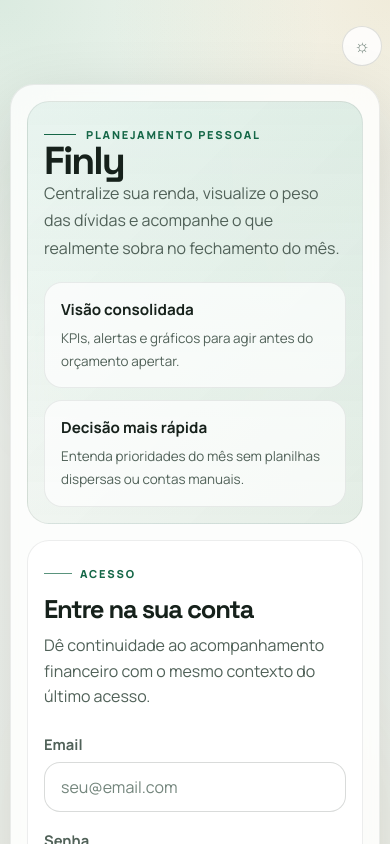
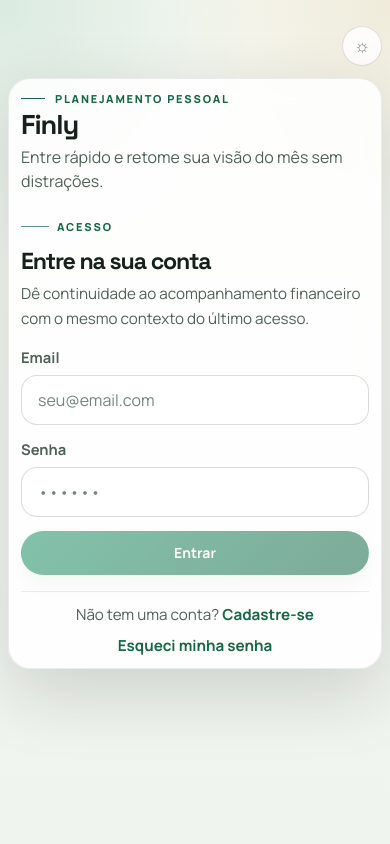
Before and after one commit to Alessandro-NSousa/Finly, an Angular app in the folder frontend/: page /login in a window 390 px wide. Shown: the top 844 px of the page. Built offline with nearby package versions, Linux system fonts and the light colour scheme; what ng2-charts would draw is missing.

Commit message:
ajustes na tela de login

```diff
--- a/frontend/src/app/components/login/login.component.css
+++ b/frontend/src/app/components/login/login.component.css
@@ -1,3 +1,110 @@
 :host {
   display: block;
 }
+
+.login-mobile-header {
+  display: none;
+}
+
+.login-mobile-brand {
+  display: block;
+  font-family: var(--font-heading);
+  font-size: 1.9rem;
+  letter-spacing: -0.04em;
+  line-height: 0.98;
+}
+
+@media (max-width: 960px) {
+  .login-layout {
+    min-height: auto;
+    padding-block: 12px 20px;
+  }
+
+  .login-layout::before,
+  .login-layout::after {
+    display: none;
+  }
+
+  .login-card {
+    gap: 0;
+    padding: 14px;
+    background: color-mix(in srgb, var(--surface-strong) 92%, transparent);
+    backdrop-filter: blur(12px);
+  }
+
+  .login-hero {
+    display: none;
+  }
+
+  .login-panel {
+    padding: 0;
+    border: none;
+    background: transparent;
+  }
+
+  .login-mobile-header {
+    display: flex;
+    flex-direction: column;
+    gap: 8px;
+    margin-bottom: 18px;
+  }
+
+  .login-mobile-header .auth-eyebrow::before {
+    width: 24px;
+  }
+
+  .login-mobile-header p {
+    color: var(--text-secondary);
+    line-height: 1.55;
+  }
+
+  .login-panel > p {
+    margin-bottom: 20px;
+  }
+
+  .login-footer {
+    margin-top: 18px;
+    padding-top: 14px;
+    border-top: 1px solid var(--border-subtle);
+    font-size: 0.95rem;
+  }
+}
+
+@media (max-width: 480px) {
+  .login-layout {
+    padding-inline: 8px;
+  }
+
+  .login-card {
+    padding: 12px;
+    border-radius: 22px;
+  }
+
+  .login-mobile-header {
+    gap: 6px;
+    margin-bottom: 16px;
+  }
+
+  .login-mobile-brand {
+    font-size: 1.7rem;
+  }
+
+  .login-panel h2 {
+    font-size: 1.45rem;
+    margin-bottom: 6px;
+  }
+
+  .login-panel > p {
+    margin-bottom: 16px;
+    font-size: 0.95rem;
+  }
+
+  .login-panel .form-group {
+    margin-bottom: 14px;
+  }
+
+  .login-footer {
+    margin-top: 16px;
+    padding-top: 12px;
+  }
+}
--- a/frontend/src/app/components/login/login.component.html
+++ b/frontend/src/app/components/login/login.component.html
@@ -1,6 +1,6 @@
-<div class="auth-container">
-  <div class="auth-card auth-card--compact">
-    <section class="auth-hero">
+<div class="auth-container login-layout">
+  <div class="auth-card auth-card--compact login-card">
+    <section class="auth-hero login-hero">
       <div>
         <span class="auth-eyebrow">Planejamento pessoal</span>
         <h1>Finly</h1>
@@ -19,7 +19,13 @@
       </div>
     </section>
 
-    <section class="auth-panel">
+    <section class="auth-panel login-panel">
+      <div class="login-mobile-header">
+        <span class="auth-eyebrow">Planejamento pessoal</span>
+        <strong class="login-mobile-brand">Finly</strong>
+        <p>Entre rápido e retome sua visão do mês sem distrações.</p>
+      </div>
+
       <span class="section-kicker">Acesso</span>
       <h2>Entre na sua conta</h2>
       <p>Dê continuidade ao acompanhamento financeiro com o mesmo contexto do último acesso.</p>
@@ -60,7 +66,7 @@
         </button>
       </form>
 
-      <div class="auth-footer">
+      <div class="auth-footer login-footer">
         <p>Não tem uma conta? <a routerLink="/register">Cadastre-se</a></p>
         <p><a routerLink="/forgot-password">Esqueci minha senha</a></p>
       </div>
```
